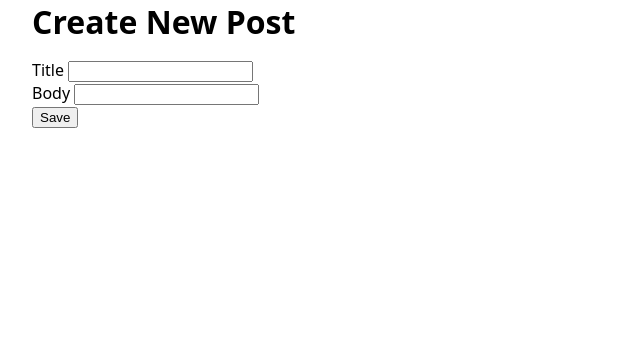
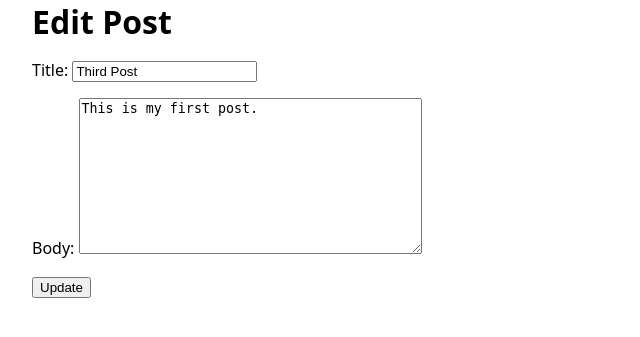
Before and after one commit to AJRwin/it373-week5, a Django app: page /posts/3/edit/ in a window 1280 px wide. Shown: the part 54-391 px from the top of the page, without its empty margins (0-640 px from the left). Run offline with Django 5.2, Linux system fonts and the light colour scheme; data comes from the database, SQL or seed files in the repository; parts of the project's set-up code (start-up, migrations or seed data) failed here and were passed over.

Commit message:
Forms, ModelForm, Messages, CFRF Implementation

```diff
--- a/pages/admin.py
+++ b/pages/admin.py
@@ -9,6 +9,7 @@
 @admin.register(Post)
 class PostAdmin(admin.ModelAdmin):
     list_display=("title", "body", "created_at")
+    inline = [CommentInline]
     search_fields=("title", "body")
     list_filter=("created_at",)
     ordering=("-created_at",)
--- /dev/null
+++ b/pages/forms.py
@@ -0,0 +1,15 @@
+from django import forms
+from .models import Post
+
+class PostForm(forms.ModelForm):
+    class Meta:
+        model = Post
+        fields = ['title','body']
+
+    def clean_title(self):
+        t = self.cleaned_data['title']
+        if "test" in t.lower():
+            raise forms.ValidationError("Title cannot contain the word 'test'.")
+        if len(t) < 3:
+            raise forms.ValidationError("Title too short.")
+        return t
--- a/pages/models.py
+++ b/pages/models.py
@@ -10,7 +10,7 @@
     class Meta:
         ordering = ['-created_at']
         constraints = [
-            models.UniqueConstraint(fields=['title'],name=['unique_post_title'])
+            models.UniqueConstraint(fields=['title'],name='unique_post_title')
         ]
 
     def __str__(self):
--- a/pages/templates/post_form.html
+++ b/pages/templates/post_form.html
@@ -1,11 +1,19 @@
 {% extends 'base.html' %}
-{% block title %}Create New Post{% endblock %}
+{% block title %}{{ form.instance.pk|yesno:"Edit Post, Create New Post" }}{% endblock %}
 {% block content %}
- <h1>Create New Post</h1>
- <form method="post">
+ <!-- <h1>Create New Post</h1> -->
+ <!-- <form method="post">
     {% csrf_token %}
     <label for="title">Title <input type="text" name="title" value="{{ post.title|default:'' }}"></label><br>
     <label for="body">Body <input type="text" name="body" value="{{ post.body|default:'' }}"></input></label><br>
     <button type="submit">Save</button>
- </form>
+ </form> -->
+   <h1>{{ form.instance.pk|yesno:"Edit Post, Create New Post" }}</h1>
+   <form method = "POST">
+      {% csrf_token %}
+      {{ form.as_p }}
+      <button type="submit">{{ form.instance.pk|yesno:"Update, Save" }}</button>
+   </form>
+
+
 {% endblock %}
--- a/pages/views.py
+++ b/pages/views.py
@@ -1,5 +1,7 @@
 from django.shortcuts import render, redirect, get_object_or_404
 from django.http import HttpResponseBadRequest
+from django.contrib import messages
+from pages.forms import PostForm
 from pages.models import Post
 
 # Create your views here.
@@ -34,14 +36,25 @@
     return render(request, 'post_list.html', context)
 
 def post_create(request):
+    # if request.method == 'POST':
+    #     title = request.POST.get('title')
+    #     body = request.POST.get('body')
+    #     if not title or not body:
+    #         return HttpResponseBadRequest('Title and body are required.')
+    #     Post.objects.create(title=title, body=body)
+    #     return redirect('post_list')
+    # return render(request, 'post_form.html')
+
     if request.method == 'POST':
-        title = request.POST.get('title')
-        body = request.POST.get('body')
-        if not title or not body:
-            return HttpResponseBadRequest('Title and body are required.')
-        Post.objects.create(title=title, body=body)
-        return redirect('post_list')
-    return render(request, 'post_form.html')
+        form = PostForm(request.POST)
+        if form.is_valid():
+            form.save()
+            messages.success(request, 'New post created')
+            return redirect('post_list')
+        messages.error(request, 'Please correct the errors below.')
+    else:
+        form = PostForm()
+    return render(request, 'post_form.html', {'form': form})
 
 def post_view(request, pk):
     # post = get_object_or_404(Post, pk=pk)
@@ -50,16 +63,28 @@
 
 def post_update(request, pk):
     post = get_object_or_404(Post, pk=pk)
+    # if request.method == 'POST':
+    #     post.title = request.POST.get('title') or post.title
+    #     post.body = request.POST.get('body') or post.body
+    #     post.save()
+    #     return redirect('post_view', pk=pk)
+    # return render(request, 'post_form.html', {'post': post})
+
     if request.method == 'POST':
-        post.title = request.POST.get('title') or post.title
-        post.body = request.POST.get('body') or post.body
-        post.save()
-        return redirect('post_view', pk=pk)
-    return render(request, 'post_form.html', {'post': post})
+        form = PostForm(request.POST, instance=post)
+        if form.is_valid():
+            form.save()
+            messages.success(request, 'Post updated')
+            return redirect('post_list')
+        messages.error(request, 'Please correct the errors below.')
+    else:
+        form = PostForm(instance=post)
+    return render(request, 'post_form.html', {'form': form})
 
 def post_delete(request, pk):
     post = get_object_or_404(Post, pk=pk)
     if request.method == 'POST':
         post.delete()
+        messages.success(request, f'Post `{post.title}` was deleted')
         return redirect('post_list')
     return render(request, 'post_confirm_delete.html', {'post': post})
```
Also changed, not shown: pages/templates/post_list.html (+7 -0 lines), pages/migrations/0006_post_unique_post_title.py (added).
